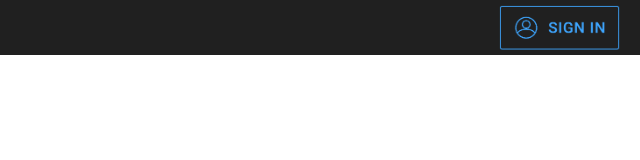
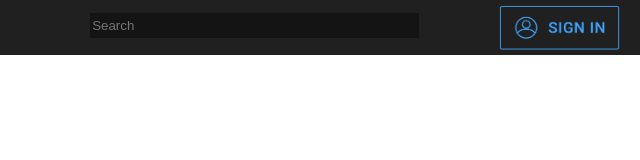
Before and after one commit to Himanshu2329/YOUTUBE-CLONE, a plain HTML site: page index.html in a window 1280 px wide. Shown: the full height of the page, 640-1280 px from the left. Drawn offline with Linux system fonts and the light colour scheme.

Commit message:
Search Commit

```diff
--- a/index.html
+++ b/index.html
@@ -16,7 +16,9 @@
             <img src="YouTube_full-color_icon_(2017).svg.png" alt="">
             <p>YouTube</p>
         </div>
-
+        <div id="search">
+            <input type="search" placeholder="Search">
+        </div>
         <div class="signIn">
             <a href="">
 
--- a/style.css
+++ b/style.css
@@ -42,3 +42,11 @@ nav{
     height: 45px;
     /* width: 50px; */
 }
+#search input{
+    margin-top: .71rem;
+    height: 1.8rem;
+    width: 25em;
+    margin-left: 35rem;
+    background-color: #141414;
+    border: 2px solid #202020;
+}
```
